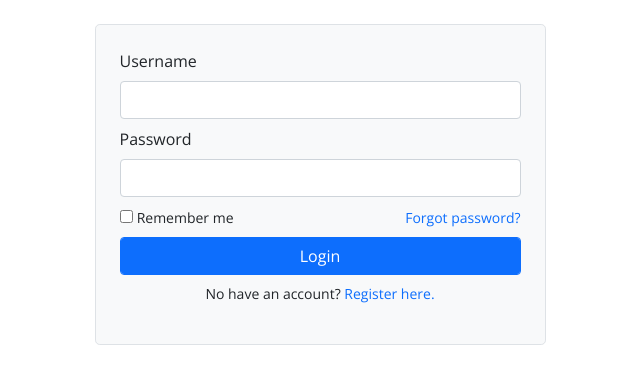
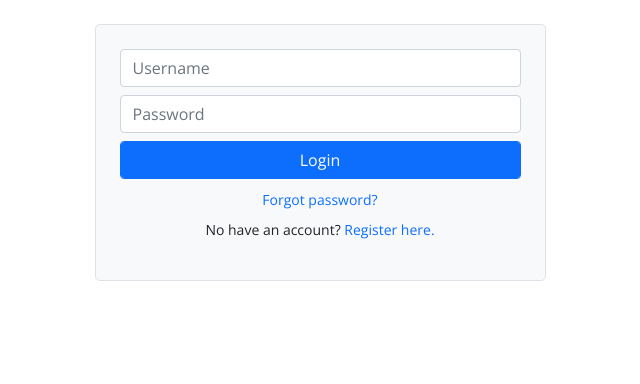
Before and after one commit to imaveorres/authsys, a PHP site: page /login-system-php/ in a window 1280 px wide. Shown: the top 384 px of the page, without its empty margins (320-960 px from the left). Run offline with PHP 8.4, Linux system fonts and the light colour scheme.

Commit message:
modified state

```diff
--- a/config/config.php
+++ b/config/config.php
@@ -1,7 +1,7 @@
 <?php
 $dbhost = 'localhost';
 $dbuser = 'root';
-$dbpass = 'secret';
+$dbpass = 'your-db-pass-if-applicable';
 $dbname = 'login_system_php';
 
 $conn = new mysqli($dbhost, $dbuser, $dbpass, $dbname);
--- a/config/reset_password_conf.php
+++ b/config/reset_password_conf.php
@@ -1,5 +1,5 @@
 <?php
-require '../config/config.php';
+require 'config.php';
 $msg = '';
 if(isset($_GET['email']) && isset($_GET['token'])) {
     $email = $_GET['email'];
--- a/index.php
+++ b/index.php
@@ -4,4 +4,4 @@ if(isset($_SESSION['username'])) {
     header('location:profile.php');
 }
 
-include 'login.php';
+require 'login.php';
--- a/login.php
+++ b/login.php
@@ -27,29 +27,32 @@
                 <form class="p-4 p-md-4 border rounded-3 bg-light" id="login-frm">
                     <div class="form-group mb-2 form-floating">
                         <div class="form-group">
-                            <label for="username" class="form-label">Username</label>
-                            <input type="text" name="username" id="username" class="form-control" value="<?php if(isset($_COOKIE['username'])){echo $_COOKIE['username'];}?>" minlength="3" required>
+                            <!-- <label for="username" class="form-label">Username</label> -->
+                            <input type="text" name="username" id="username" class="form-control" value="<?php if(isset($_COOKIE['username'])){echo $_COOKIE['username'];}?>" minlength="3" placeholder="Username" required>
                         </div>
                     </div>
                     <div class="form-group mb-2">
-                        <label for="password" class="form-label">Password</label>
-                        <input type="password" name="password" id="password" value="<?php if(isset($_COOKIE['password'])){echo $_COOKIE['password'];}?>" class="form-control" minlength="6" required>
+                        <!-- <label for="password" class="form-label">Password</label> -->
+                        <input type="password" name="password" id="password" value="<?php if(isset($_COOKIE['password'])){echo $_COOKIE['password'];}?>" class="form-control" minlength="6" placeholder="Password" required>
+                    </div>
+                    <div class="form-group mb-2">
+                        <input type="submit" name="login" id="login" value="Login" class="form-control btn btn-primary btn-block">
                     </div>
                     <div class="form-group mb-2">
                         <div class="custom-control custom-checkbox">
-                            <div class="row">
-                                <div class="col-lg-6 text-start align-middle">
+                            <!-- <div class="row">
+                                <div class="col-lg-6 text-start align-middle invisible">
                                     <input type="checkbox" name="remember-me" class="custom-control-input" id="customCheck" <?php if(isset($_COOKIE['username'])){ ?>checked<?php } ?>>
                                     <label for="customCheck" class="custom-control-label"><small>Remember me</small></label>
                                 </div>
-                                <div class="col-lg-6 text-end">
+                                <div class="col-lg-6 text-center">
                                     <a href="forgot.php" id="forgot-btn" class="fw-light text-decoration-none"><small>Forgot password?</small></a>
                                 </div>
-                            </div>
+                            </div> -->
                         </div>
-                    </div>
-                    <div class="form-group mb-2">
-                        <input type="submit" name="login" id="login" value="Login" class="form-control btn btn-primary btn-block">
+                        <div class="text-center">
+                            <a href="forgot.php" id="forgot-btn" class="fw-light text-decoration-none"><small>Forgot password?</small></a>
+                        </div>
                     </div>
                     <div class="form-group">
                         <small><p class="text-center">No have an account? <a href="register.php" id="register-btn" class="text-decoration-none"">Register here.</a></p></small>
--- a/reset_password.php
+++ b/reset_password.php
@@ -1,4 +1,4 @@
-<?php require 'config/reset_password_conf.php'; ?>
+<?php require './config/reset_password_conf.php'; ?>
 <!DOCTYPE html>
 <html lang="en">
 <head>
@@ -22,11 +22,11 @@
                 <h5 class="text-center display-6 text-dark p-2 rounded">Reset your password here!</h3>
                 <form action="" id="resetpassword-frm" method="post">
                     <div class="form-group mb-2">
-                        <label for="password" class="form-label">Enter New Password</label>
+                        <!-- <label for="password" class="form-label">Enter New Password</label> -->
                         <input type="password" name="newpass" id="newpass" class="form-control" minlength="6" placeholder="New password" required>
                     </div>
                     <div class="form-group mb-2">
-                        <label for="password" class="form-label">Confirm New Password</label>
+                        <!-- <label for="password" class="form-label">Confirm New Password</label> -->
                         <input type="password" name="cnewpass" id="cnewpass" class="form-control" minlength="6" placeholder="Confirm new password" required>
                     </div>
                     <div class="form-group">
```
Also changed, not shown: modules/action.php (+3 -4 lines), test/logintest.php (+3 -3 lines), test/status.php (+6 -1 lines), src/image/login-screenshot.png, src/js/jquery.js.
